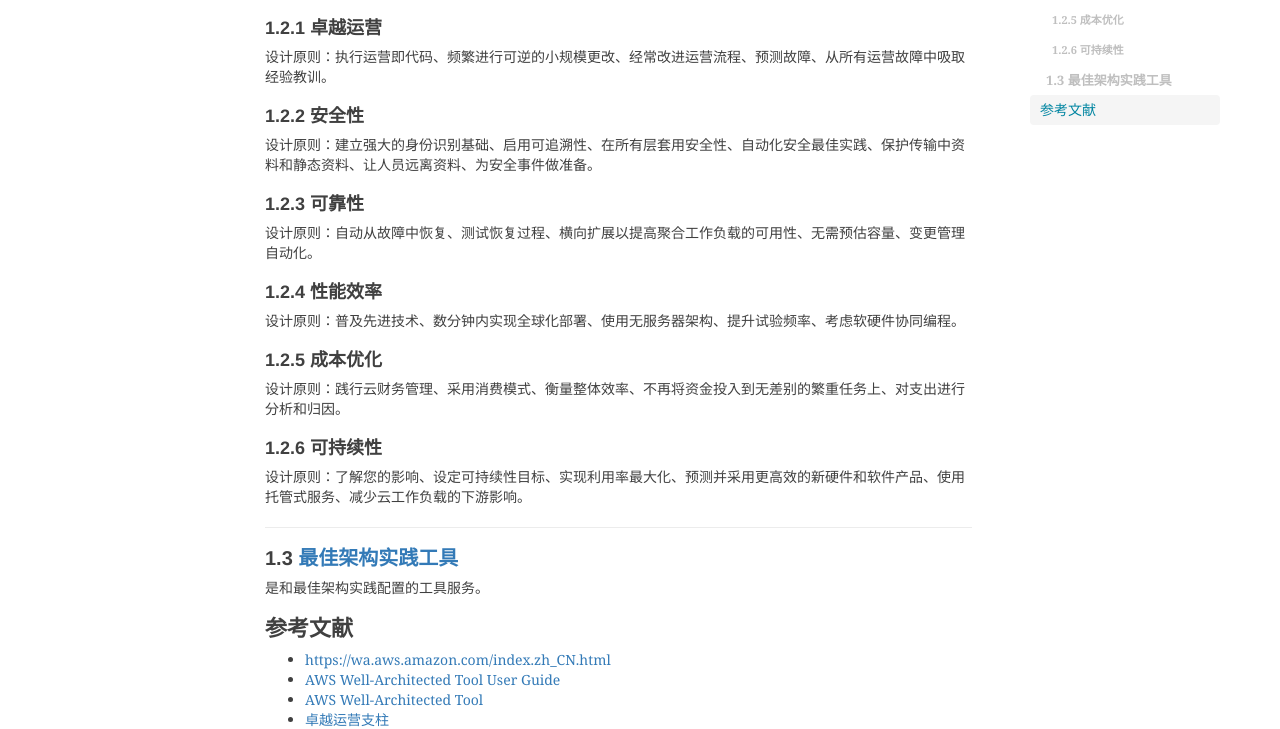
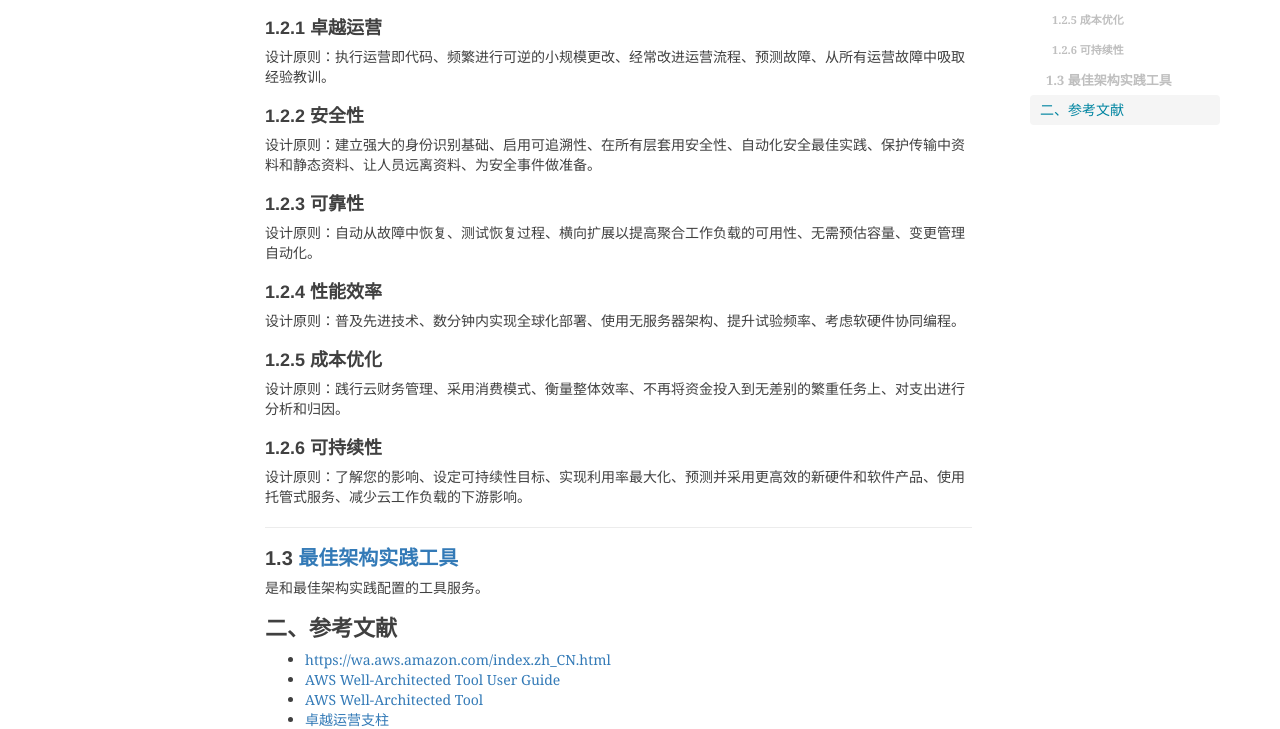
Before and after one commit to shihai1991/shihai1991.github.io, a Jekyll site: the page built from _posts/2023-02-27-AWS卓越架构原则.md, in a window 1280 px wide. Shown: the part 760-1489 px from the top of the page. Built offline with Jekyll 4.4.1, drawn with Linux system fonts in a browser that asks for light colours; nearby versions of some CDN libraries; comment, search, counter and statistics services are not loaded.

Commit message:
Update 2023-02-27-AWS卓越架构原则.md

```diff
--- a/_posts/2023-02-27-AWS卓越架构原则.md
+++ b/_posts/2023-02-27-AWS卓越架构原则.md
@@ -32,7 +32,7 @@ time: '2023.02.27 11:33:00'
 ## 1.3 [最佳架构实践工具](https://docs.aws.amazon.com/pdfs/wellarchitected/latest/userguide/wellarchitected-ug.pdf)
 是和最佳架构实践配置的工具服务。
 
-# 参考文献
+# 二、参考文献
 - [https://wa.aws.amazon.com/index.zh_CN.html](https://wa.aws.amazon.com/index.zh_CN.html)
 - [AWS Well-Architected Tool User Guide](https://docs.aws.amazon.com/pdfs/wellarchitected/latest/userguide/wellarchitected-ug.pdf)
 - [AWS Well-Architected Tool](https://aws.amazon.com/cn/well-architected-tool/?ref=wellarchitected-ws)
```
